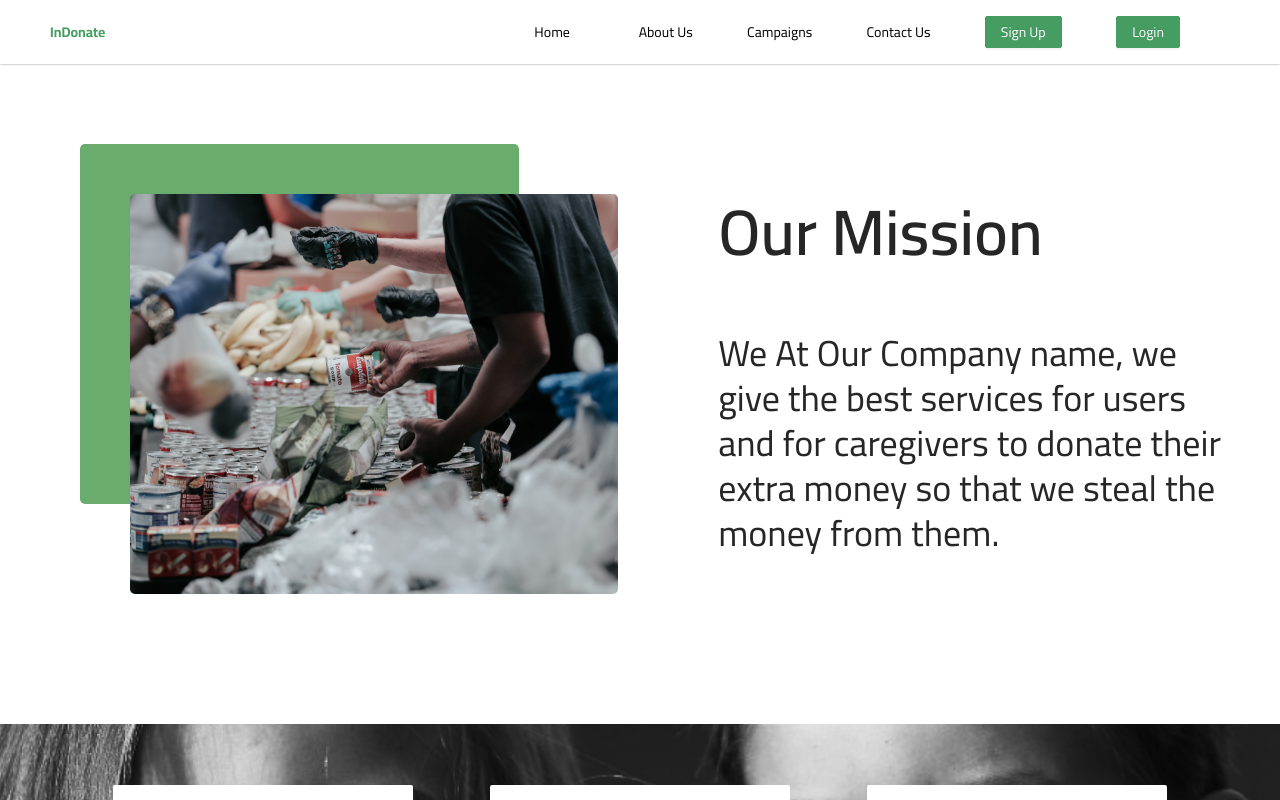
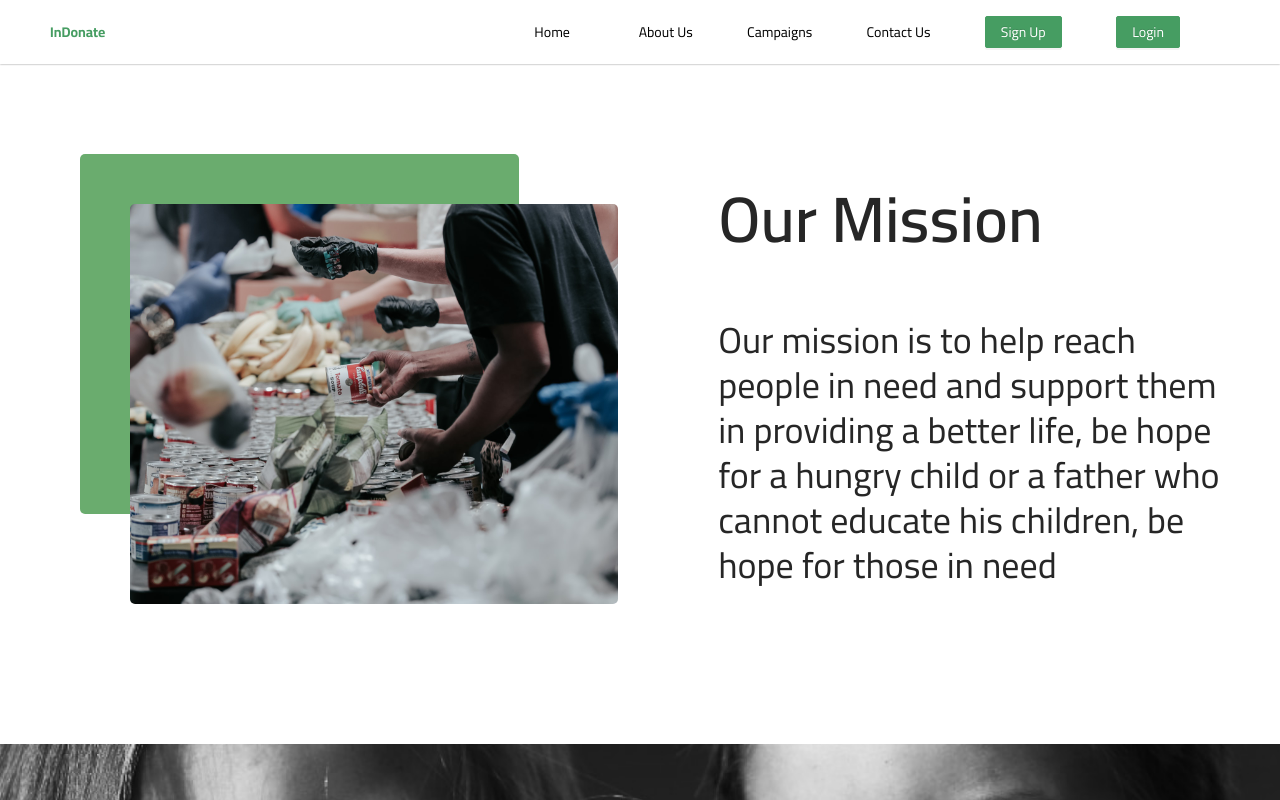
Before and after one commit to GSG-G11/Indonate, a React (Create React App) app in the folder client/: page / in a window 1280 px wide. Shown: the top 800 px of the page. Built offline with nearby package versions, Linux system fonts and the light colour scheme; no server answers.

Commit message:
Update our mission paragraph Relates #53

```diff
--- a/client/src/components/OurMission/index.jsx
+++ b/client/src/components/OurMission/index.jsx
@@ -13,9 +13,9 @@ function OurMission() {
       <div className="our-mission-description-container">
         <Paragraph className="title">Our Mission</Paragraph>
         <Paragraph className="description">
-          We At Our Company name, we give the best services for users and for
-          caregivers to donate their extra money so that we steal the money from
-          them.
+          Our mission is to help reach people in need and support them in providing a better life,
+          be hope for a hungry child or a father who cannot educate his children,
+          be hope for those in need
         </Paragraph>
       </div>
     </section>
```
